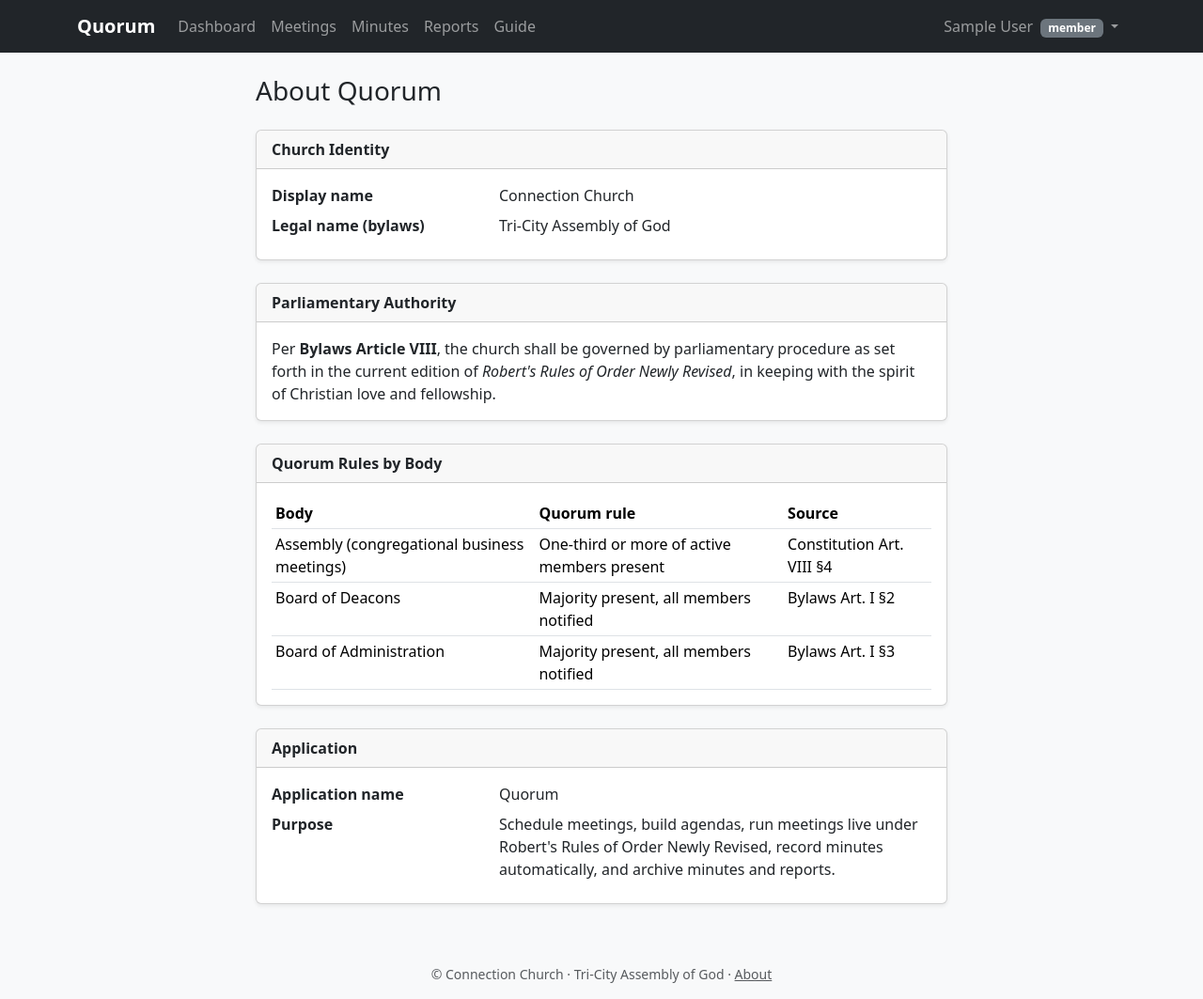
After one commit to isquire/Quorum, a Flask app: page /about in a window 1280 px wide. The commit adds this page. Shown: the whole page at 94% size. Run offline with Flask 3, Linux system fonts and the light colour scheme; the visitor is signed in with stand-in values (Sample User, id 1); some libraries are stand-ins or nearby versions.

Commit message:
Phase A: Bylaws alignment — branding, quorum formula, active-member tracking
Cross-reference the Tri-City Assembly of God Constitution & Bylaws
against the running app and fix the first batch of gaps:

Branding:
- Add CHURCH_DISPLAY_NAME / CHURCH_LEGAL_NAME config values (env-driven).
- Footer now shows "Connection Church · Tri-City Assembly of God".
- New /about page with church identity, parliamentary authority
  (Robert's Rules of Order Newly Revised, Bylaws Art. VIII), and a
  quorum-rules-by-body table citing the specific bylaw sections.

Quorum formula:
- Assembly (congregational) meetings use the bylaws-mandated 1/3 of
  active members (Constitution Art. VIII §4) instead of the generic
  >50% of voting members.
- Board meetings keep the existing majority-of-voting-members formula
  (Bylaws Art. I §§2–3; the "all notified" precondition lands in
  Phase C).
- New MeetingType values: annual_business, special_business.
- Meeting.is_assembly_meeting property drives the quorum dispatch.

Active-member tracking:
- New User.is_active_member boolean (default True). Secretary toggles
  it during membership roll revisions per Bylaws Art. III §5.
- Exposed in the admin user create/edit forms with a help note
  referencing the bylaws section.
- Quorum denominator for assembly meetings counts only users where
  is_active_member=True.

Guide:
- New section 11 "Quorum rules by body" with a table of all three
  quorum formulas and their bylaws citations.

Tests:
- Existing board-quorum tests unchanged and green.
- New test_assembly_quorum_one_third_active: 9 active members →
  threshold 3; 2 present → not met; 3 → met.
- New test_assembly_quorum_excludes_inactive_members: 6 active +
  3 inactive → threshold 2 (based on 6, not 9).

All 18 tests pass.

https://claude.ai/code/session_01VU7p4gPzq1KhC5ogtiRhe7

```diff
--- a/app/__init__.py
+++ b/app/__init__.py
@@ -84,6 +84,16 @@ def create_app(config_name: str | None = None) -> Flask:
     def _inject_globals():
         return {
             "app_name": "Quorum",
+            "church_display_name": app.config.get(
+                "CHURCH_DISPLAY_NAME", "Connection Church"
+            ),
+            "church_legal_name": app.config.get(
+                "CHURCH_LEGAL_NAME", "Tri-City Assembly of God"
+            ),
+            "parliamentary_authority": app.config.get(
+                "PARLIAMENTARY_AUTHORITY",
+                "Robert's Rules of Order Newly Revised",
+            ),
             "stage_labels": STAGE_LABELS,
             "motion_type_labels": MOTION_TYPE_LABELS,
         }
--- a/app/main/routes.py
+++ b/app/main/routes.py
@@ -52,3 +52,9 @@ def dashboard():
 @login_required
 def guide():
     return render_template("main/guide.html")
+
+
+@bp.route("/about")
+@login_required
+def about():
+    return render_template("main/about.html")
--- a/app/templates/base.html
+++ b/app/templates/base.html
@@ -61,7 +61,8 @@
 </main>
 
 <footer class="text-center text-muted small py-3">
-  &copy; Connection Church · {{ app_name }}
+  &copy; {{ church_display_name }} · {{ church_legal_name }}
+  · <a class="text-muted" href="{{ url_for('main.about') }}">About</a>
 </footer>
 
 <script src="https://cdn.jsdelivr.net/npm/bootstrap@5.3.3/dist/js/bootstrap.bundle.min.js"
--- /dev/null
+++ b/app/templates/main/about.html
@@ -0,0 +1,85 @@
+{% extends "base.html" %}
+{% block title %}About{% endblock %}
+{% block content %}
+<div class="row justify-content-center">
+  <div class="col-md-8">
+    <h1 class="h3 mb-4">About Quorum</h1>
+
+    <div class="card mb-4 shadow-sm">
+      <div class="card-header">Church Identity</div>
+      <div class="card-body">
+        <dl class="row mb-0">
+          <dt class="col-sm-4">Display name</dt>
+          <dd class="col-sm-8">{{ church_display_name }}</dd>
+
+          <dt class="col-sm-4">Legal name (bylaws)</dt>
+          <dd class="col-sm-8">{{ church_legal_name }}</dd>
+        </dl>
+      </div>
+    </div>
+
+    <div class="card mb-4 shadow-sm">
+      <div class="card-header">Parliamentary Authority</div>
+      <div class="card-body">
+        <p class="mb-0">
+          Per <strong>Bylaws Article VIII</strong>, the church shall be
+          governed by parliamentary procedure as set forth in the current
+          edition of <em>{{ parliamentary_authority }}</em>, in keeping
+          with the spirit of Christian love and fellowship.
+        </p>
+      </div>
+    </div>
+
+    <div class="card mb-4 shadow-sm">
+      <div class="card-header">Quorum Rules by Body</div>
+      <div class="card-body">
+        <div class="table-responsive">
+          <table class="table table-sm mb-0">
+            <thead>
+              <tr>
+                <th>Body</th>
+                <th>Quorum rule</th>
+                <th>Source</th>
+              </tr>
+            </thead>
+            <tbody>
+              <tr>
+                <td>Assembly (congregational business meetings)</td>
+                <td>One-third or more of active members present</td>
+                <td>Constitution Art. VIII &sect;4</td>
+              </tr>
+              <tr>
+                <td>Board of Deacons</td>
+                <td>Majority present, all members notified</td>
+                <td>Bylaws Art. I &sect;2</td>
+              </tr>
+              <tr>
+                <td>Board of Administration</td>
+                <td>Majority present, all members notified</td>
+                <td>Bylaws Art. I &sect;3</td>
+              </tr>
+            </tbody>
+          </table>
+        </div>
+      </div>
+    </div>
+
+    <div class="card shadow-sm">
+      <div class="card-header">Application</div>
+      <div class="card-body">
+        <dl class="row mb-0">
+          <dt class="col-sm-4">Application name</dt>
+          <dd class="col-sm-8">{{ app_name }}</dd>
+
+          <dt class="col-sm-4">Purpose</dt>
+          <dd class="col-sm-8">
+            Schedule meetings, build agendas, run meetings live under
+            {{ parliamentary_authority }}, record minutes automatically,
+            and archive minutes and reports.
+          </dd>
+        </dl>
+      </div>
+    </div>
+  </div>
+</div>
+{% endblock %}
--- a/app/templates/users/form.html
+++ b/app/templates/users/form.html
@@ -12,6 +12,7 @@
       {{ render_field(form.role) }}
       {{ render_field(form.is_voting_member) }}
       {{ render_field(form.is_active) }}
+      {{ render_field(form.is_active_member, help="Uncheck during membership roll revision per Bylaws Art. III §5") }}
       {{ render_field(form.committees, help="e.g., finance, outreach") }}
       {% if form.password is defined %}
         {{ render_field(form.password) }}
--- a/app/users/forms.py
+++ b/app/users/forms.py
@@ -20,6 +20,7 @@ class UserCreateForm(FlaskForm):
     role = SelectField("Role", choices=ROLE_CHOICES, validators=[DataRequired()])
     is_voting_member = BooleanField("Voting member", default=True)
     is_active = BooleanField("Active", default=True)
+    is_active_member = BooleanField("Active member (counts toward quorum)", default=True)
     committees = StringField(
         "Committees (comma-separated)", validators=[Optional()]
     )
@@ -36,6 +37,7 @@ class UserEditForm(FlaskForm):
     role = SelectField("Role", choices=ROLE_CHOICES, validators=[DataRequired()])
     is_voting_member = BooleanField("Voting member")
     is_active = BooleanField("Active")
+    is_active_member = BooleanField("Active member (counts toward quorum)")
     committees = StringField(
         "Committees (comma-separated)", validators=[Optional()]
     )
--- a/app/users/routes.py
+++ b/app/users/routes.py
@@ -29,6 +29,7 @@ def create_user():
                 role=Role(form.role.data),
                 is_voting_member=form.is_voting_member.data,
                 is_active=form.is_active.data,
+                is_active_member=form.is_active_member.data,
                 committees=(form.committees.data or "").strip(),
             )
             user.set_password(form.password.data)
@@ -51,6 +52,7 @@ def edit_user(user_id: int):
         user.role = Role(form.role.data)
         user.is_voting_member = form.is_voting_member.data
         user.is_active = form.is_active.data
+        user.is_active_member = form.is_active_member.data
         user.committees = (form.committees.data or "").strip()
         db.session.commit()
         flash("User updated.", "success")
```
Also changed, not shown: app/models.py (+24 -1 lines), app/templates/main/guide.html (+54 -2 lines), config.py (+8 -3 lines), tests/conftest.py (+2 -0 lines), tests/test_quorum.py (+113 -2 lines), 1 other file.
